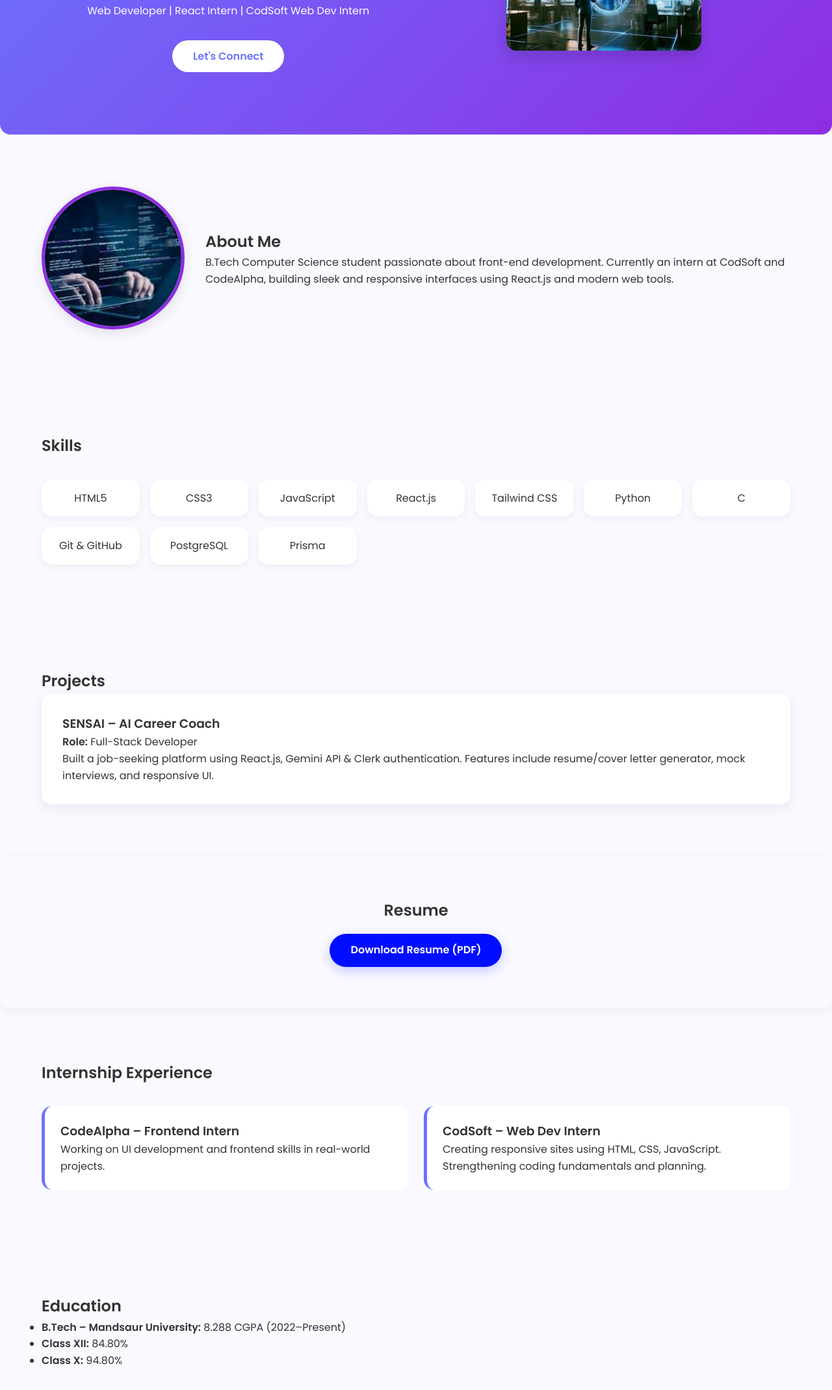
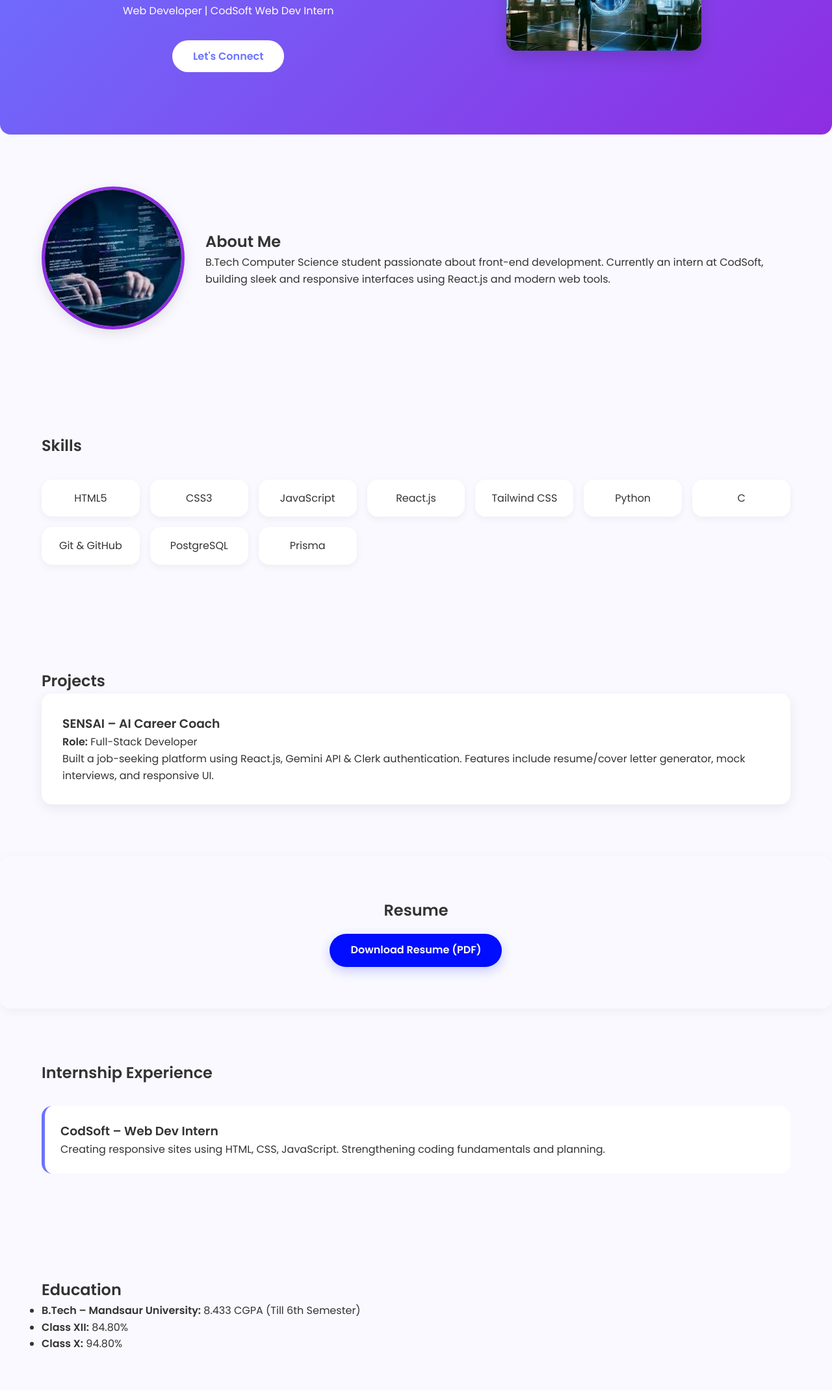
Before and after one commit to kethuniaanu/Codsoft_Taskno1, a plain HTML site: page index.html in a window 1280 px wide. Shown: the part 293-2432 px from the top of the page at 65% size. Drawn offline with nearby package versions, Linux system fonts and the light colour scheme.

Commit message:
index.html

```diff
--- a/index.html
+++ b/index.html
@@ -28,7 +28,7 @@
       <div class="hero-text" style="flex: 1; min-width: 250px;">
         <h2>Hello, I'm</h2>
         <h1>Anukriti Kethunia</h1>
-        <p>Web Developer | React Intern | CodSoft Web Dev Intern</p>
+        <p>Web Developer | CodSoft Web Dev Intern</p>
         <a href="#contact" class="btn primary-btn">Let's Connect</a>
       </div>
       <div class="hero-image" style="flex: 1; min-width: 250px; text-align: center;">
@@ -44,7 +44,7 @@
       <img src="img.jpg" alt="Profile Image" class="about-img">
       <div class="about-content">
         <h2>About Me</h2>
-        <p>B.Tech Computer Science student passionate about front-end development. Currently an intern at CodSoft and CodeAlpha, building sleek and responsive interfaces using React.js and modern web tools.</p>
+        <p>B.Tech Computer Science student passionate about front-end development. Currently an intern at CodSoft, building sleek and responsive interfaces using React.js and modern web tools.</p>
       </div>
     </div>
   </section>
@@ -81,7 +81,7 @@
   <section id="resume" class="section">
     <div class="container">
       <h2>Resume</h2>
-      <a href="Anukriti_Resume.pdf" class="btn download-btn" download>Download Resume (PDF)</a>
+      <a href="E:\codsoft 1\resume11fin.pdf" class="btn download-btn" download>Download Resume (PDF)</a>
     </div>
   </section>
 
@@ -89,10 +89,6 @@
     <div class="container">
       <h2>Internship Experience</h2>
       <div class="exp-grid">
-        <div class="exp-card">
-          <h3>CodeAlpha – Frontend Intern</h3>
-          <p>Working on UI development and frontend skills in real-world projects.</p>
-        </div>
         <div class="exp-card">
           <h3>CodSoft – Web Dev Intern</h3>
           <p>Creating responsive sites using HTML, CSS, JavaScript. Strengthening coding fundamentals and planning.</p>
@@ -105,7 +101,7 @@
     <div class="container">
       <h2>Education</h2>
       <ul>
-        <li><strong>B.Tech – Mandsaur University:</strong> 8.288 CGPA (2022–Present)</li>
+        <li><strong>B.Tech – Mandsaur University:</strong> 8.433 CGPA (Till 6th Semester)</li>
         <li><strong>Class XII:</strong> 84.80%</li>
         <li><strong>Class X:</strong> 94.80%</li>
       </ul>
@@ -129,8 +125,8 @@
       <p>Email: <a href="mailto:kethuniaanu@gmail.com">kethuniaanu@gmail.com</a></p>
       <p>Phone: 9109650606</p>
       <p>
-        <a href="#">LinkedIn</a> |
-        <a href="#">GitHub</a>
+        <a href="https://www.linkedin.com/in/anukriti-kethunia-913274325/?utm_source=share&utm_campaign=share_via&utm_content=profile&utm_medium=android_app">LinkedIn</a> |
+        <a href="https://github.com/kethuniaanu">GitHub</a>
       </p>
     </div>
   </section>
```
